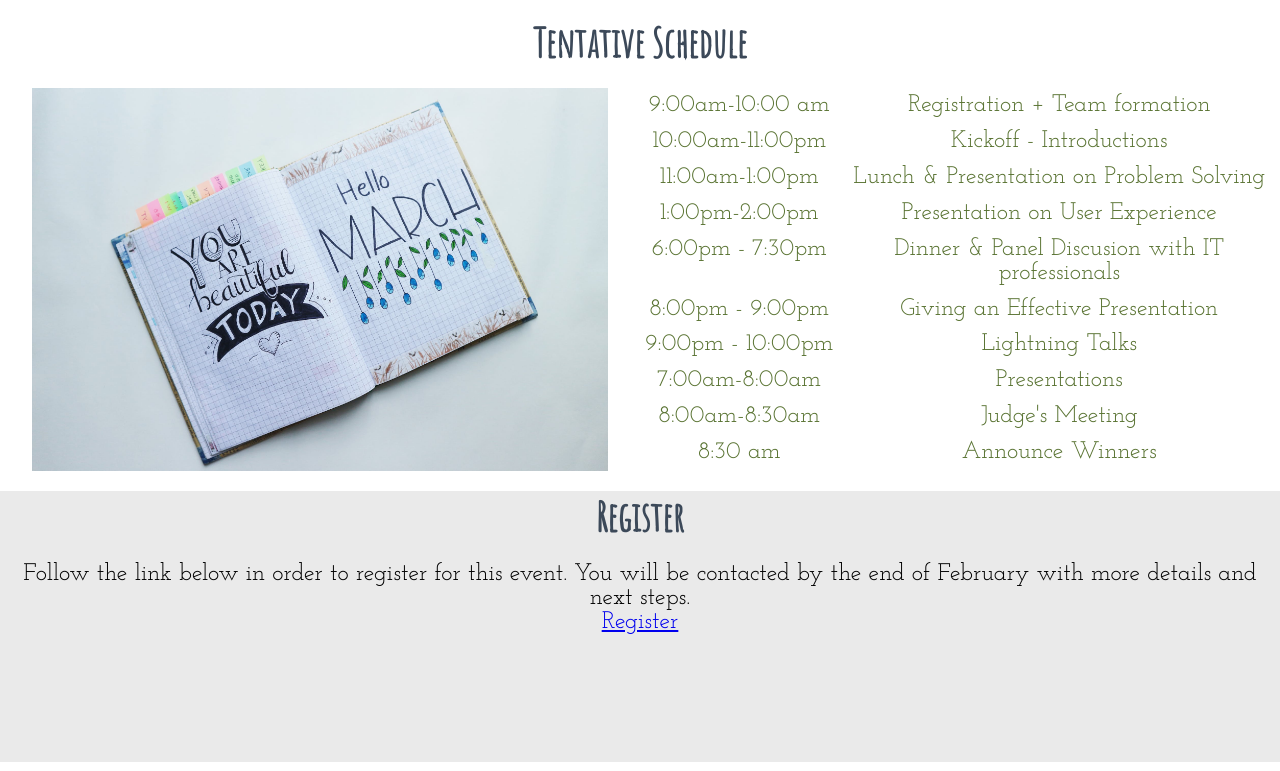
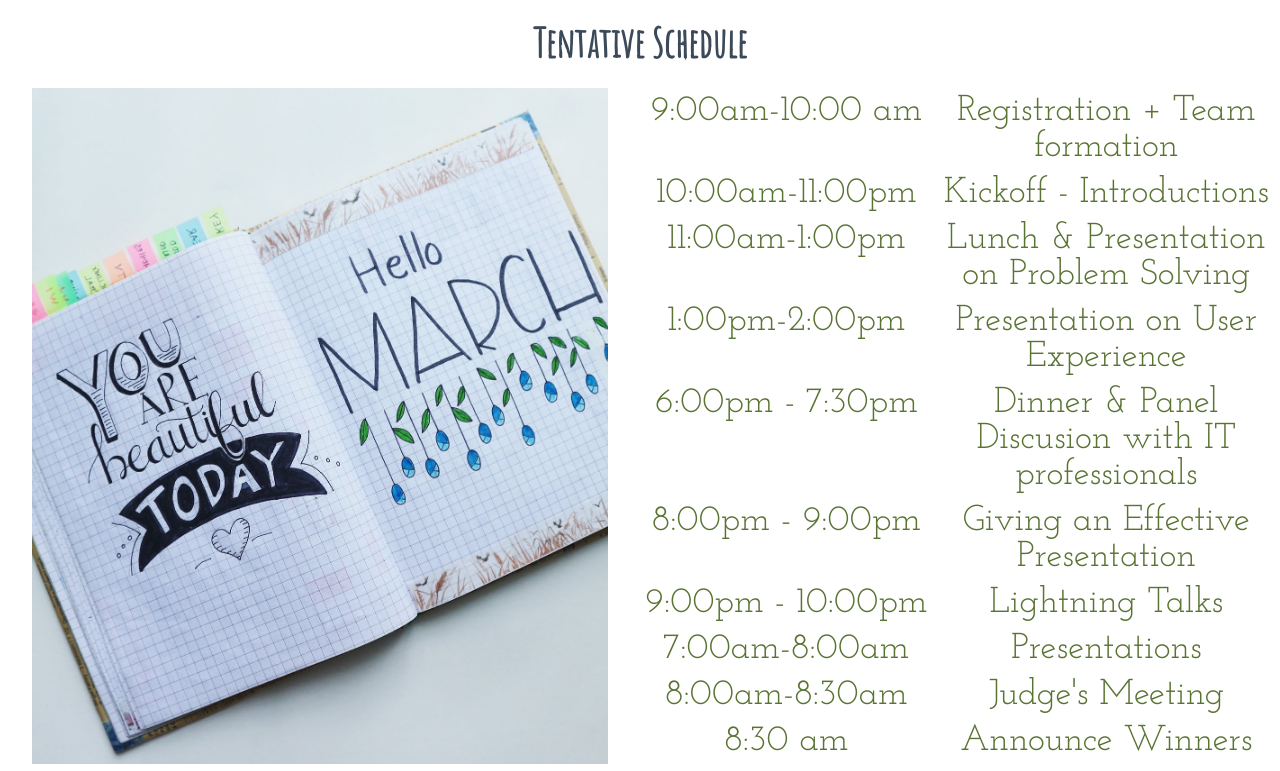
Before and after one commit to Izsiebelle/helloworld-hackathon, a plain HTML site: page index.html in a window 1280 px wide. Shown: the part 1409-2180 px from the top of the page. Drawn offline with Linux system fonts and the light colour scheme; a web font is replaced by a local one.

Commit message:
updated styles

```diff
--- a/style.css
+++ b/style.css
@@ -153,7 +153,7 @@ nav a:hover {
 
 .time{
   font-family: 'Josefin Slab', serif;
-  font-size: 24px;
+  font-size: 36px;
   margin: 5px;
   color: #597332;
   text-align: center;
@@ -161,7 +161,7 @@ nav a:hover {
 
 .event{
   font-family: 'Josefin Slab', serif;
-  font-size: 24px;
+  font-size: 36px;
   margin: 5px;
   color: #597332;
   text-align: center;
```
